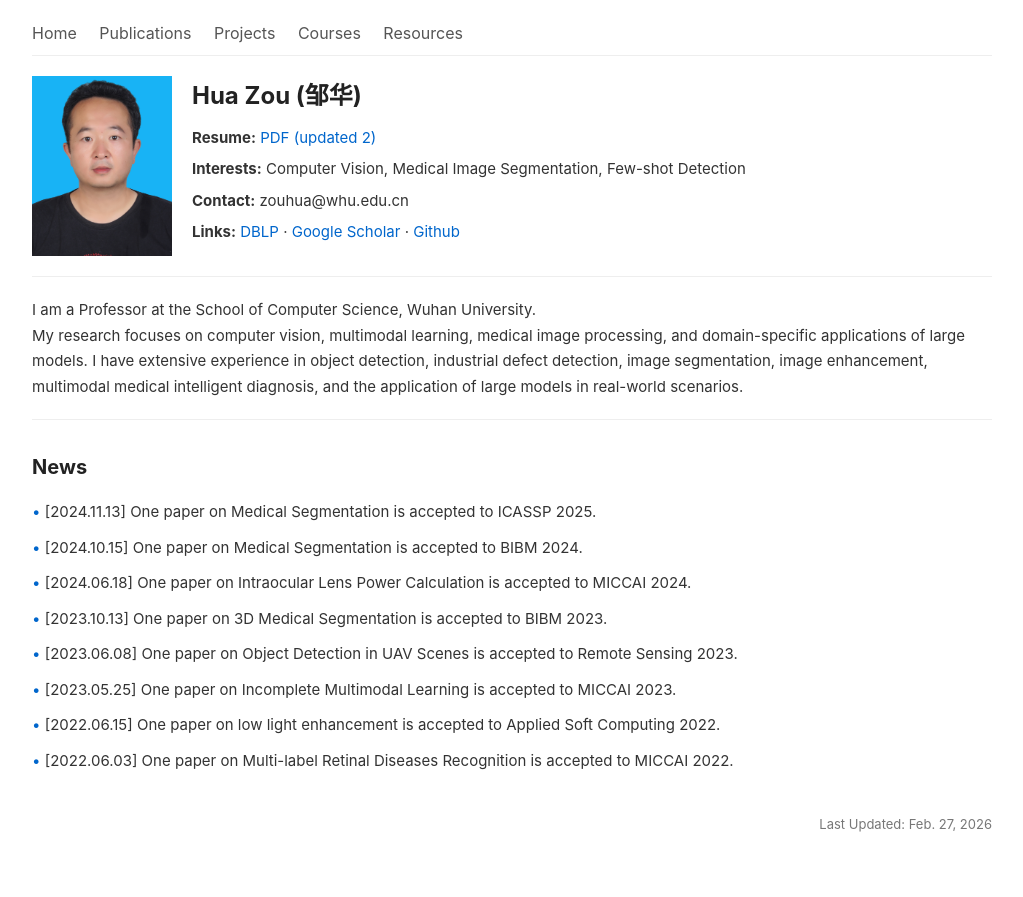
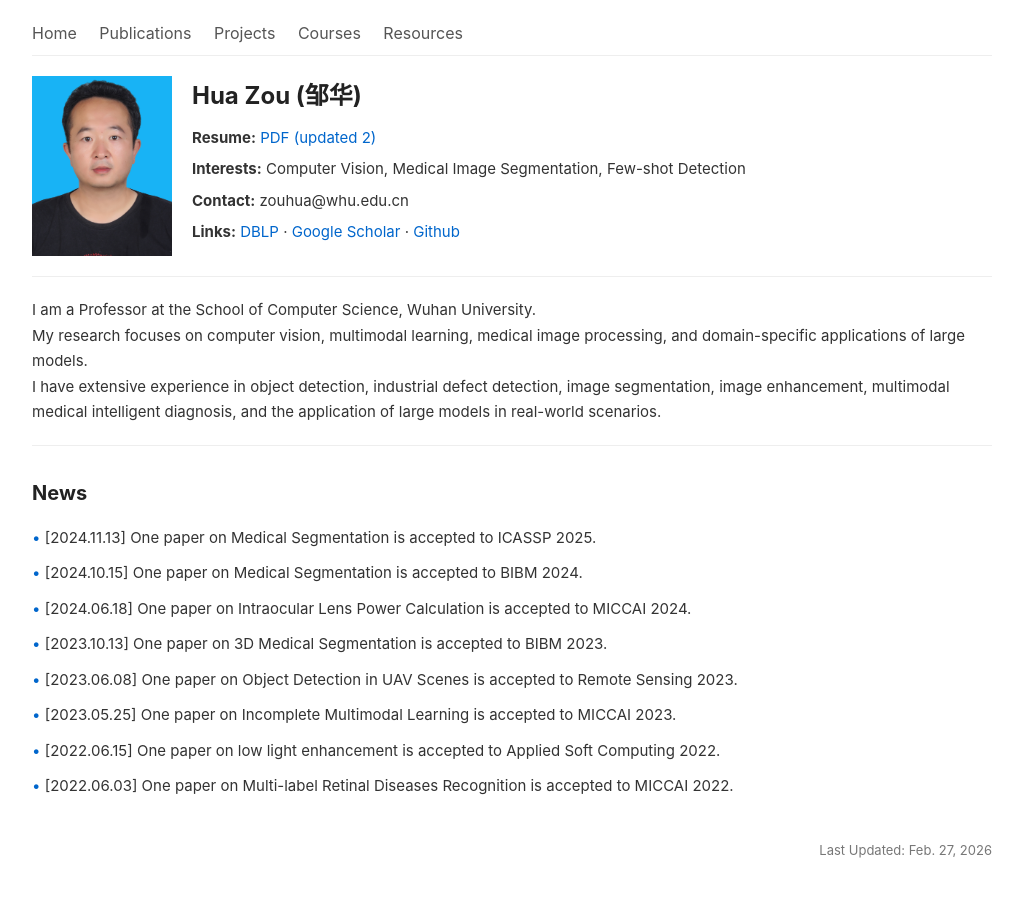
Before and after one commit to zouhuawhu/zouhuawhu.github.io, a Jekyll site: the page built from index.html, in a window 1280 px wide. Shown: the top 897 px of the page, without its empty margins (128-1151 px from the left). Built offline with Jekyll 4.4.1, drawn with Linux system fonts in a browser that asks for light colours.

Commit message:
Update _config.yml

```diff
--- a/_config.yml
+++ b/_config.yml
@@ -18,7 +18,7 @@ author:
   intro:
     "I am a Professor at the School of Computer Science, Wuhan University.
     \nMy research focuses on computer vision, multimodal learning, medical image processing, and domain-specific applications of large models.
-    I have extensive experience in object detection, industrial defect detection, image segmentation, image enhancement, multimodal medical intelligent diagnosis, and the application of large models in real-world scenarios.
+    \nI have extensive experience in object detection, industrial defect detection, image segmentation, image enhancement, multimodal medical intelligent diagnosis, and the application of large models in real-world scenarios.
     "
 
 # 导航栏配置（保留所有项，链接自动生效）
```
